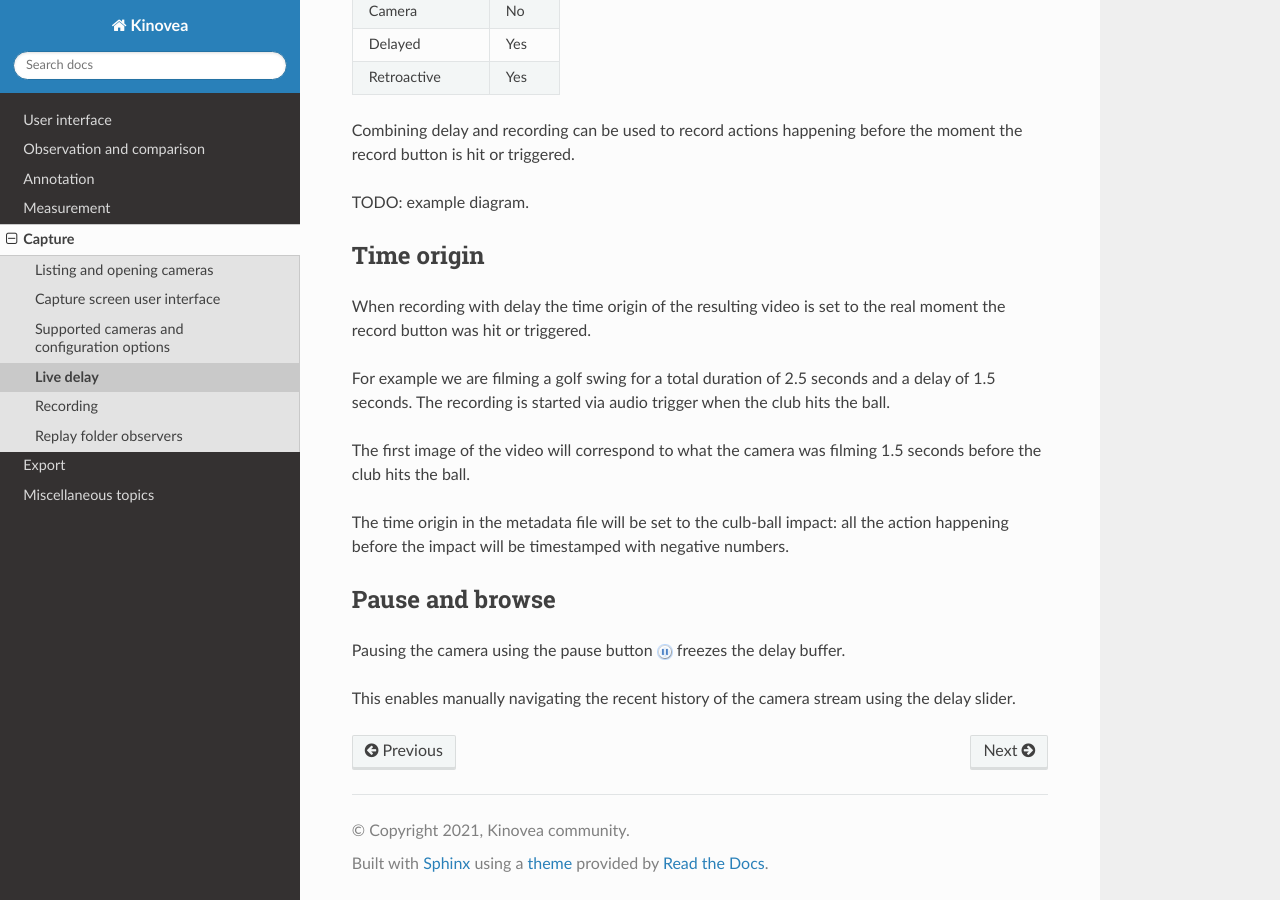
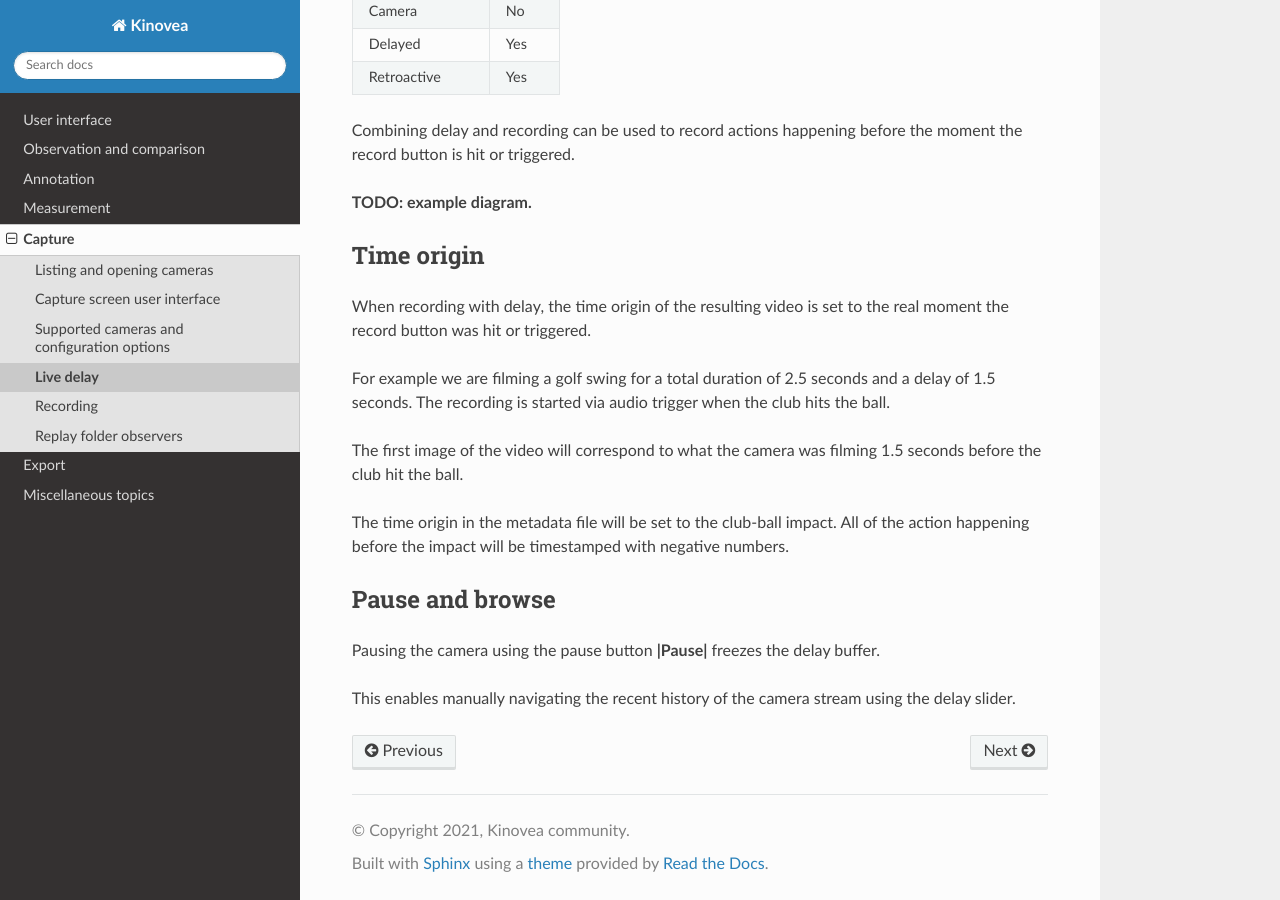
Before and after one commit to Kinovea/kinovea-docs, a Sphinx documentation site: the page built from source/capture/livedelay.rst, in a window 1280 px wide and 900 px high, scrolled down 1133 px. Built offline with Sphinx 7.4.7 and the Read the Docs theme 2.0.0, drawn with Linux system fonts in a browser that asks for light colours; some of the changed text lies outside the part shown.

Commit message:
Update livedelay.rst
TODO: Example Diagram
All else is good to go!

```diff
--- a/source/capture/livedelay.rst
+++ b/source/capture/livedelay.rst
@@ -43,25 +43,25 @@ Retroactive               Yes
 
 Combining delay and recording can be used to record actions happening before the moment the record button is hit or triggered.
 
-TODO: example diagram.
+**TODO: example diagram.**
 
 
 Time origin
 -----------
 
-When recording with delay the time origin of the resulting video is set to the real moment the record button was hit or triggered.
+When recording with delay, the time origin of the resulting video is set to the real moment the record button was hit or triggered.
 
 For example we are filming a golf swing for a total duration of 2.5 seconds and a delay of 1.5 seconds.
 The recording is started via audio trigger when the club hits the ball.
 
-The first image of the video will correspond to what the camera was filming 1.5 seconds before the club hits the ball.
+The first image of the video will correspond to what the camera was filming 1.5 seconds before the club hit the ball.
 
-The time origin in the metadata file will be set to the culb-ball impact: all the action happening before the impact will be timestamped with negative numbers.
+The time origin in the metadata file will be set to the club-ball impact. All of the action happening before the impact will be timestamped with negative numbers.
 
 Pause and browse
 ----------------
 
-Pausing the camera using the pause button |Pause| freezes the delay buffer.
+Pausing the camera using the pause button **|Pause|** freezes the delay buffer.
 
 This enables manually navigating the recent history of the camera stream using the delay slider.
 
```
Also changed, not shown: other parts of source/capture/livedelay.rst (+2 -2 lines).
